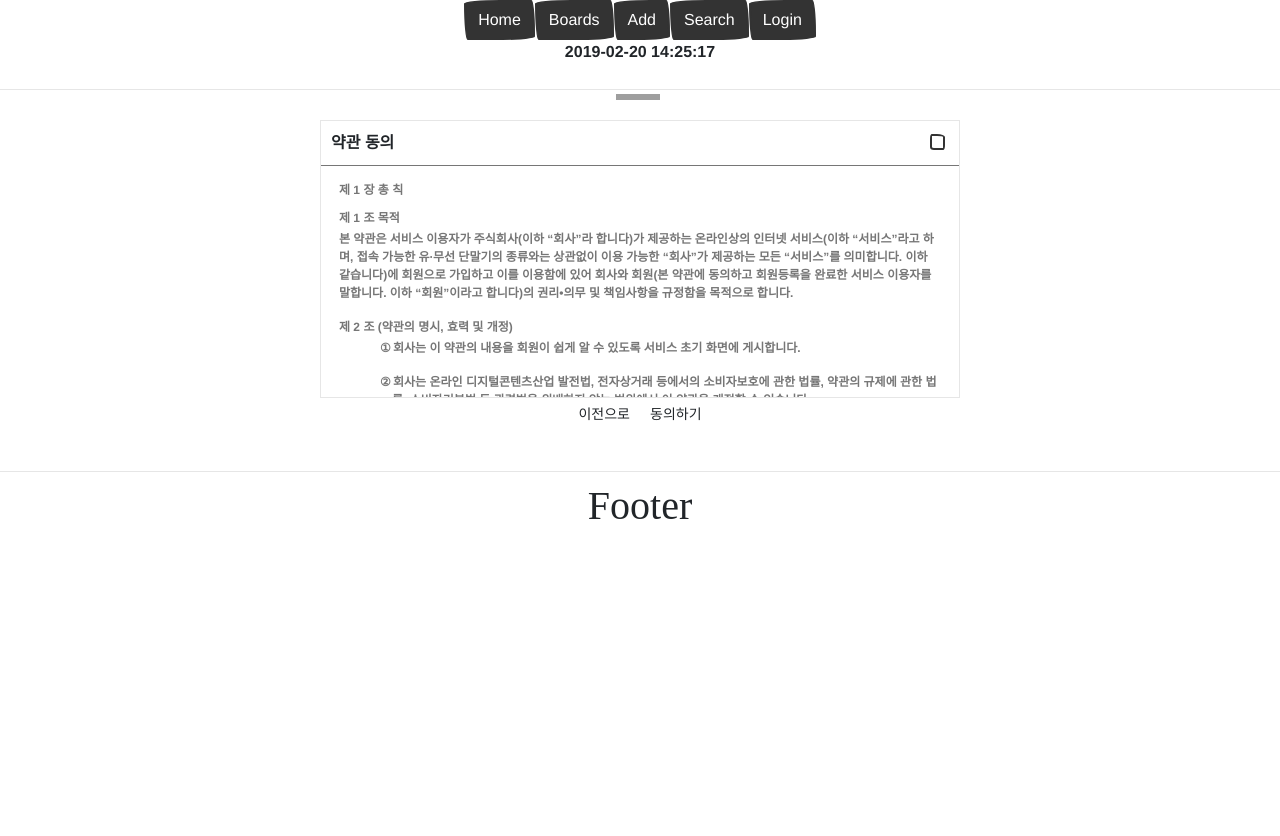
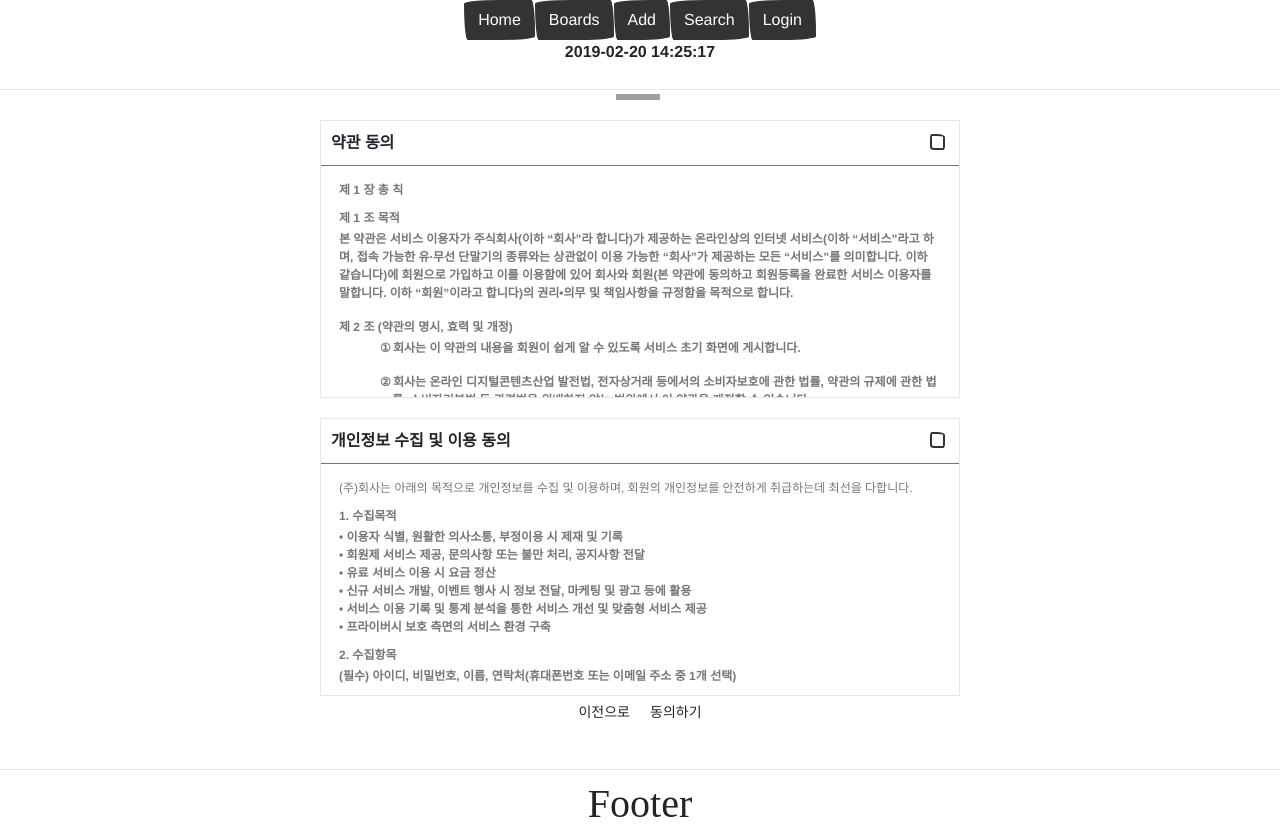
Before and after one commit to baebyoungjoo/vue-springboot-toy01, a Vue app in the folder frontend/: page /join/joinTerms in a window 1280 px wide. Before the commit the page ends 800 px from the top, so only its background shows below. Built offline with nearby package versions, Linux system fonts and the light colour scheme; grey boxes are pictures that could not be loaded; a web font is replaced by a local one.

Commit message:
이용약관, 개인정보 동의 추가
TODO
swagger 추가해보자.

```diff
--- a/frontend/src/assets/styles/style.css
+++ b/frontend/src/assets/styles/style.css
@@ -136,3 +136,6 @@ dl, ul, ol, menu, li {
     overflow: hidden;
     width: 100%;
 }
+.cont_agreement .tit_article2 {
+  font-weight: normal;
+}
--- a/frontend/src/components/joins/JoinTerms.vue
+++ b/frontend/src/components/joins/JoinTerms.vue
@@ -13,6 +13,13 @@
       <Terms/>
     </div>
 
+    <div class="row justify-content-md-center terms_agreement">
+      <div class="col-md-4 title_agreement">개인정보 수집 및 이용 동의</div>
+      <div class="col-md-1 ml-auto right"><input type="checkbox"/></div>
+      <div class="w-100"></div>
+      <TermsPrivacy/>
+    </div>
+
     <router-link class="btn btn-sm" to="/login">이전으로</router-link>
     <router-link class="btn btn-sm" to="/join/signUp">동의하기</router-link>
   </div>
@@ -21,11 +28,13 @@
 <script>
 /* TODO */
 import Terms from '@/components/joins/Terms.vue'
+import TermsPrivacy from '@/components/joins/Terms_privacy.vue'
 
 export default {
   name: 'JoinTerms',
   components: {
-    'Terms': Terms
+    'Terms': Terms,
+    'TermsPrivacy': TermsPrivacy
   }
 }
 </script>
--- a/frontend/src/components/joins/Terms.vue
+++ b/frontend/src/components/joins/Terms.vue
@@ -1,6 +1,6 @@
 <template>
   <div>
-      <div class=" col cont_agreement">
+    <div class="col cont_agreement">
       <strong class="tit_article">제 1 장 총 칙</strong>
       <span class="tit">제 1 조 목적</span>
       <p>본 약관은 서비스 이용자가 주식회사(이하 “회사”라 합니다)가 제공하는 온라인상의 인터넷 서비스(이하 “서비스”라고 하며, 접속 가능한 유∙무선 단말기의 종류와는 상관없이 이용 가능한 “회사”가 제공하는 모든 “서비스”를 의미합니다. 이하 같습니다)에 회원으로 가입하고 이를 이용함에 있어 회사와 회원(본 약관에 동의하고 회원등록을 완료한 서비스 이용자를 말합니다. 이하 “회원”이라고 합니다)의 권리•의무 및 책임사항을 규정함을 목적으로 합니다.</p>
@@ -385,11 +385,7 @@
       <span class="tit">제 22 조 (규정의 준용)</span>
       <p>본 약관에 명시되지 않은 사항에 대해서는 관련법령에 의하고, 법에 명시되지 않은 부분에 대하여는 관습에 의합니다.</p>
       <span class="tit">부칙</span>
-    <p>본 약관은 2016년 10월 7일부터 적용됩니다. 단, 본 약관의 공지 시점으로부터 적용일 전일까지 기간 동안에 가입한 신규회원에 대해서는 회원 가입시부터 본 약관이 적용됩니다.</p>
+      <p>본 약관은 2019년 2월 21일부터 적용됩니다. 단, 본 약관의 공지 시점으로부터 적용일 전일까지 기간 동안에 가입한 신규회원에 대해서는 회원 가입시부터 본 약관이 적용됩니다.</p>
       </div>
   </div>
 </template>
-
-<script>
-  /* TODO */
-</script>
--- /dev/null
+++ b/frontend/src/components/joins/Terms_privacy.vue
@@ -0,0 +1,19 @@
+<template>
+  <div>
+    <div class="col cont_agreement">
+      <strong class="tit_article tit_article2">(주)회사는 아래의 목적으로 개인정보를 수집 및 이용하며, 회원의 개인정보를 안전하게 취급하는데 최선을 다합니다.</strong>
+      <span class="tit">1. 수집목적</span>
+      • 이용자 식별, 원활한 의사소통, 부정이용 시 제재 및 기록 <br>
+      • 회원제 서비스 제공, 문의사항 또는 불만 처리, 공지사항 전달 <br>
+      • 유료 서비스 이용 시 요금 정산 <br>
+      • 신규 서비스 개발, 이벤트 행사 시 정보 전달, 마케팅 및 광고 등에 활용 <br>
+      • 서비스 이용 기록 및 통계 분석을 통한 서비스 개선 및 맞춤형 서비스 제공 <br>
+      • 프라이버시 보호 측면의 서비스 환경 구축 <br>
+      <span class="tit">2. 수집항목</span>
+      (필수) 아이디, 비밀번호, 이름, 연락처(휴대폰번호 또는 이메일 주소 중 1개 선택) <br>
+      <span class="tit">3. 보유기간</span>
+      수집된 정보는 회원탈퇴 후 지체없이 파기됩니다. 다만 내부 방침에 의해 서비스 부정이용기록은 부정 가입 및 이용 방지를 위하여 회원 탈퇴 시점으로부터 최대 1년간 보관 후 파기하며, 관계법령에 의해 보관해야 하는 정보는 법령이 정한 기간 동안 보관한 후 파기합니다.
+      <br><br>서비스 제공을 위해 필요한 최소한의 개인정보이므로 동의를 해 주셔야 서비스 이용이 가능합니다. <br>
+    </div>
+  </div>
+</template>
```
Lines whose indentation alone changed are shown as unchanged.
